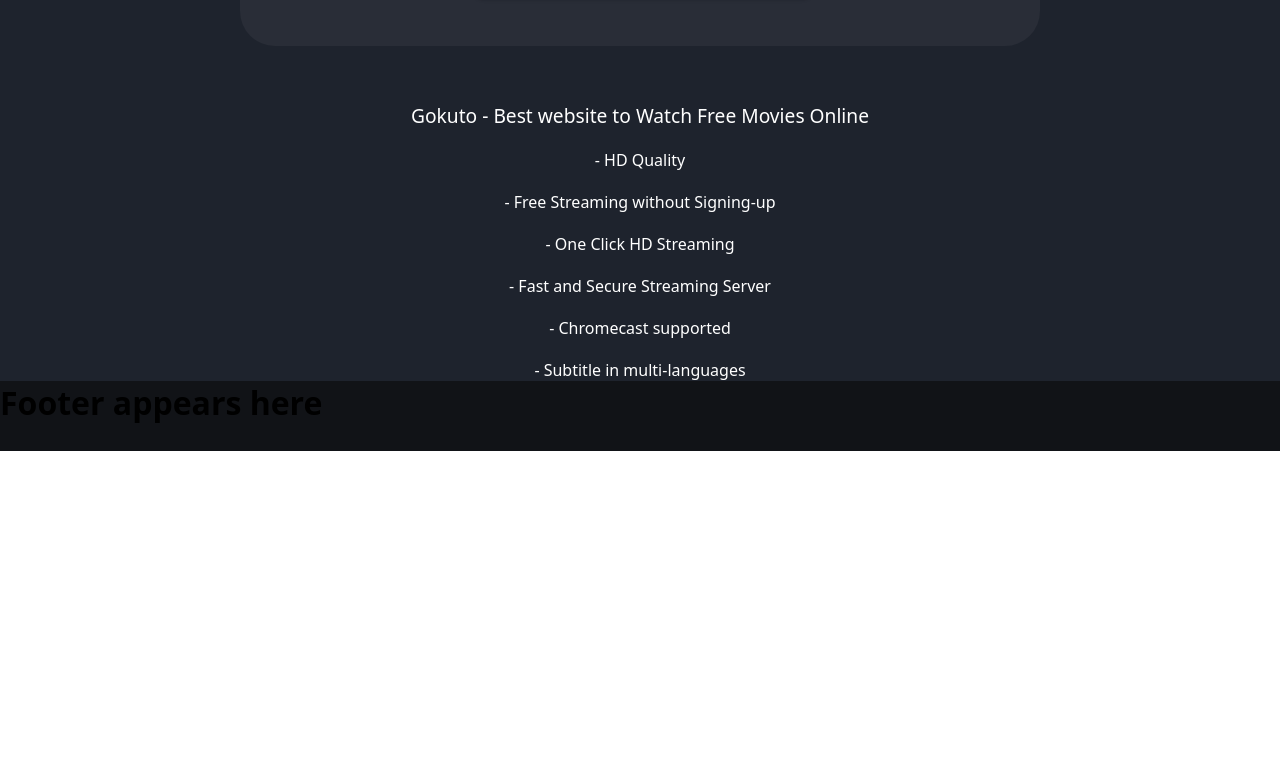
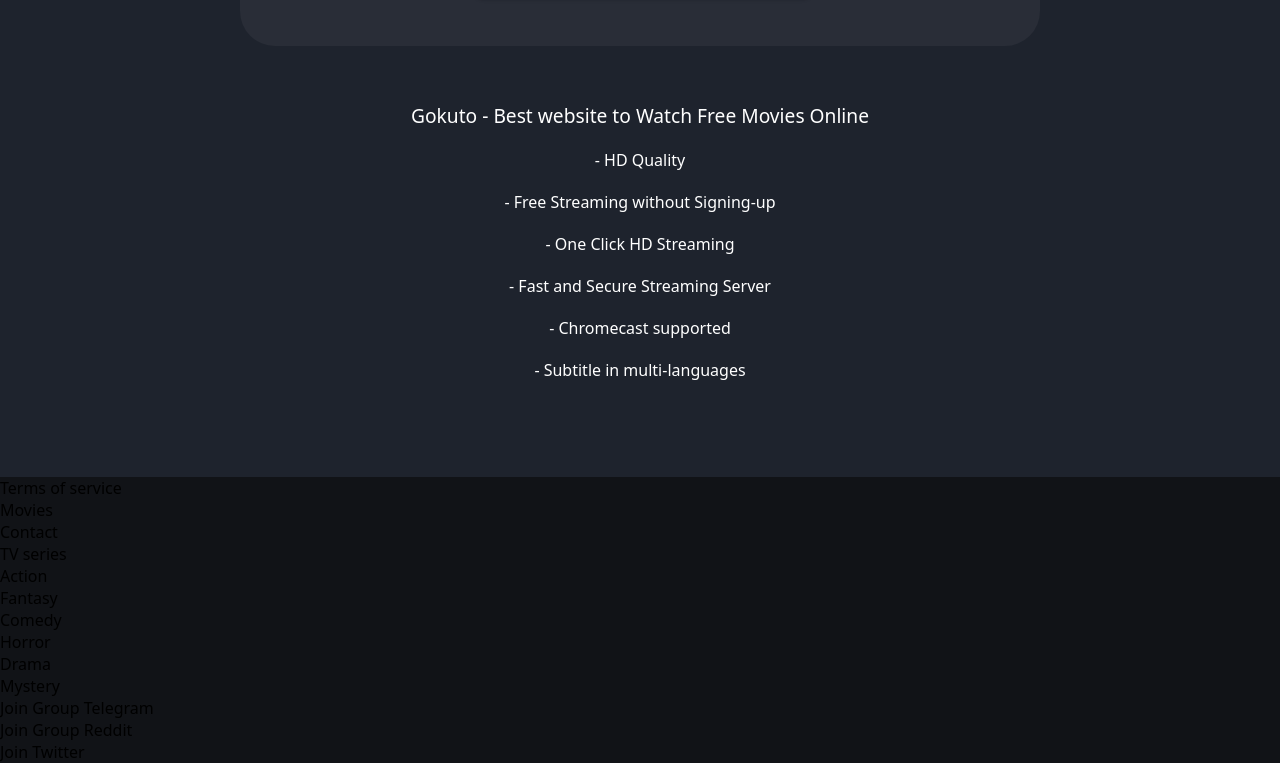
Before and after one commit to RiyazShaik-158/movies_searching, a React (Create React App) app: page / in a window 1280 px wide. Shown: the part 349-1112 px from the top of the page. Before the commit the page ends 800 px from the top, so only its background shows below. Built offline with nearby package versions, Linux system fonts and the light colour scheme.

Commit message:
updatingFooterBasicDesign

```diff
--- a/src/components/Body/HomeWelcome/homeWelcome.scss
+++ b/src/components/Body/HomeWelcome/homeWelcome.scss
@@ -90,6 +90,7 @@
         flex-direction: column;
         align-items: center;
         gap: 20px;
+        margin-bottom: 6rem;
 
         .miniIntro{
             font-size: 1.2rem;
--- a/src/components/Footer/Footer.js
+++ b/src/components/Footer/Footer.js
@@ -5,7 +5,28 @@
   return (
     <div className='Footer_main'>
       <footer className='Footer_content'>
-        <h1>Footer appears here</h1>
+        <div className='Footer_content_aboutDiv'>
+          <div className='Footer_aboutDiv'>
+            <p>Terms of service</p>
+            <p>Movies</p>
+            <p>Contact</p>
+            <p>TV series</p>
+          </div>
+          <div className='Genre'>
+            <p>Action</p>
+            <p>Fantasy</p>
+            <p>Comedy</p>
+            <p>Horror</p>
+            <p>Drama</p>
+            <p>Mystery</p>
+          </div>
+          <div className='Connect us'>
+            <div><p>Join Group Telegram</p></div>
+            <div><p>Join Group Reddit</p></div>
+            <div><p>Join Twitter</p></div>
+          </div>
+        </div>
+        <div className='goku_logo_again'></div>
       </footer>
     </div>
   )
--- a/src/components/Footer/footer.scss
+++ b/src/components/Footer/footer.scss
@@ -1,4 +1,5 @@
 .Footer_main{
+    height: 5rem;
     .Footer_content{
         background-color: #111317;
     }
```
